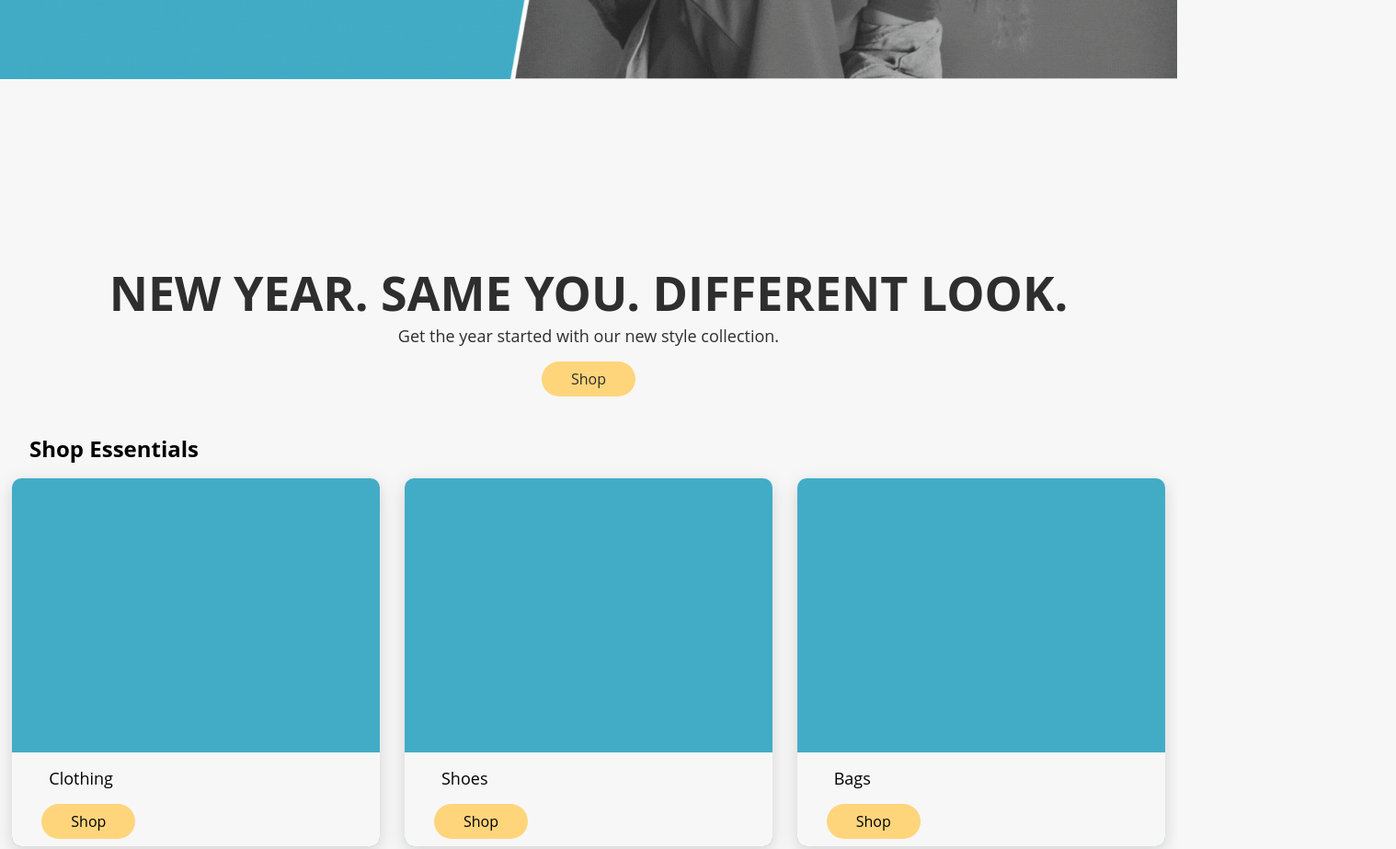
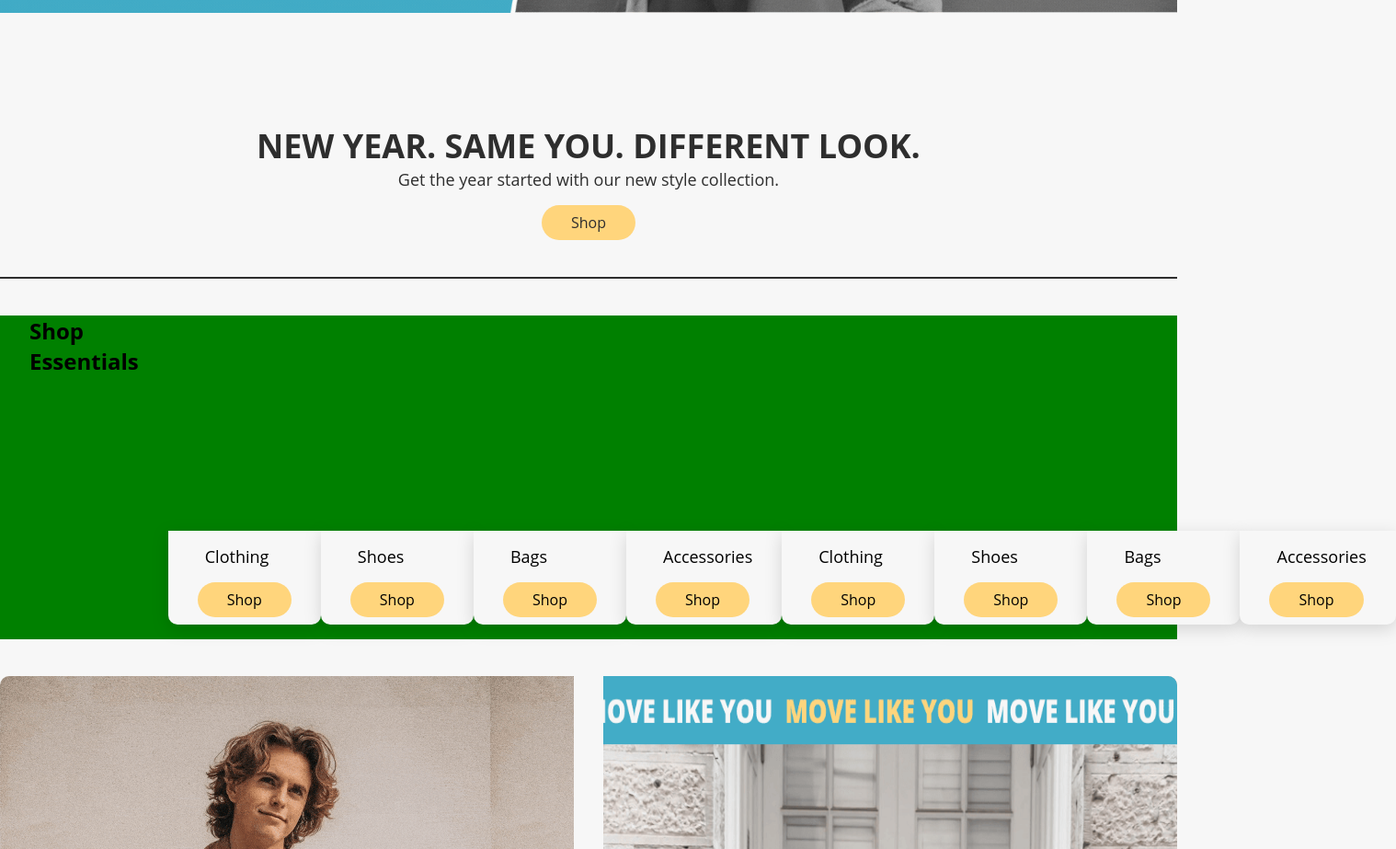
Before and after one commit to keithhortn/Square-Plus-Web, a plain HTML site: page html/index.html in a window 1280 px wide. Shown: the part 980-1903 px from the top of the page at 92% size, 1518 px wide, since content can reach past the window. Drawn offline with Linux system fonts and the light colour scheme.

Commit message:
change layout of navigation section

```diff
--- a/html/index.html
+++ b/html/index.html
@@ -120,9 +120,9 @@
           <div class="top-shop-cta-container">
             <a href="#" class="cta-link">
               <div class="top-cta-wrapper">
-                <h1 class="cta-statement">
+                <h2 class="cta-statement">
                   new year. same you. different look.
-                </h1>
+                </h2>
                 <p class="cta-sub">
                   Get the year started with our new style collection.
                 </p>
@@ -132,12 +132,38 @@
           </div>
         </section>
 
+        <div class="divider section-margin-below"></div>
+
         <!-- Shop Essentials -->
         <section>
           <div class="essentials-main-container section-margin-below">
             <div class="flex-container">
               <div class="section-title">
                 <h3>Shop Essentials</h3>
+              </div>
+              <div class="fe-item clothing simple-box-shadow">
+                <div class="inner-info-container">
+                  <p>Clothing</p>
+                  <a href="#" class="shop-btn">Shop</a>
+                </div>
+              </div>
+              <div class="fe-item shoes simple-box-shadow">
+                <div class="inner-info-container">
+                  <p>Shoes</p>
+                  <a href="#" class="shop-btn">Shop</a>
+                </div>
+              </div>
+              <div class="fe-item bags simple-box-shadow">
+                <div class="inner-info-container">
+                  <p>Bags</p>
+                  <a href="#" class="shop-btn">Shop</a>
+                </div>
+              </div>
+              <div class="fe-item accessories simple-box-shadow">
+                <div class="inner-info-container">
+                  <p>Accessories</p>
+                  <a href="#" class="shop-btn">Shop</a>
+                </div>
               </div>
               <div class="fe-item clothing simple-box-shadow">
                 <div class="inner-info-container">
--- a/js/index.js
+++ b/js/index.js
@@ -31,10 +31,10 @@ function hideSpinner() {
 }
 
 // Essential Section
-const clothingBox = document.querySelector(".clothing");
-const shoesBox = document.querySelector(".shoes");
-const bagsBox = document.querySelector(".bags");
-const accessoriesBox = document.querySelector(".accessories");
+const clothingBox = document.getElementsByClassName("clothing");
+const shoesBox = document.getElementsByClassName("shoes");
+const bagsBox = document.getElementsByClassName("bags");
+const accessoriesBox = document.getElementsByClassName("accessories");
 
 clothingBox.style.backgroundImage = "url(/images/es-clothing.jpg/)"; // update images here
 clothingBox.style.backgroundColor = "var(--blue-ish)"; // temp color
--- a/scss/globals/_boilerplate.scss
+++ b/scss/globals/_boilerplate.scss
@@ -22,7 +22,6 @@ body {
   justify-content: space-between;
   align-items: center;
   max-width: 2000px;
-  padding: 0 1rem;
   flex-wrap: wrap;
 }
 
@@ -35,10 +34,15 @@ body {
 }
 
 .main-wrapper {
-  max-width: 100rem;
+  max-width: 1600px;
   margin: 0 auto;
 }
 
 .section-margin-below {
   margin-bottom: 2.5rem;
 }
+
+.divider {
+  width: 100%;
+  border: solid 1px var(--almost-black);
+}
--- a/scss/styles.scss
+++ b/scss/styles.scss
@@ -37,6 +37,8 @@
 }
 
 // Styles for Navigation
+
+// Styles for hamburger button and sidebar navigation
 .hamburger-container {
   // background-color: orange;
   width: 1.25rem;
@@ -107,10 +109,12 @@
 // Styles for Sale Boxes Area
 .sale-boxes-container {
   display: flex;
-  justify-content: space-evenly;
+  justify-content: space-between;
   width: 100%;
+  margin-top: 5rem;
   .sb-flex {
     width: 100%;
+    justify-content: space-between;
   }
   .sale-box {
     background-color: var(--blue-ish);
@@ -127,7 +131,7 @@
     color: var(--almost-white);
   }
   .st-target {
-    font-size: var(--header3);
+    font-size: var(--body);
     text-transform: uppercase;
     font-weight: 600;
   }
@@ -143,19 +147,18 @@
 
 // Styles for Hero Section
 .hero-container {
-  height: 59.5rem;
+  height: 50rem;
   width: 100%;
   background-image: url("/media/shoe-sale.gif");
   background-size: contain;
   background-repeat: no-repeat;
   background-position: center;
-  margin: 0;
+  // margin: 0;
 }
 
 // STYLES FOR MAIN SECTION
 // Styles for Shop CTA
 .top-shop-cta-container {
-  // background-color: var(--orange-ish);
   display: flex;
   flex-direction: column;
   justify-content: center;
@@ -192,16 +195,18 @@
   width: 100%;
   display: flex;
   justify-content: center;
+  // overflow: hidden;
+  background-color: rgb(235, 235, 235);
+  flex-direction: column;
   .flex-container {
     display: flex;
-    flex-wrap: wrap;
-    justify-content: center;
-    // margin-bottom: 5rem;
-    // background-color: orange;
+    width: 100%;
+    justify-content: start;
+    background-color: green;
   }
   .fe-item {
-    width: 25rem;
-    height: 25rem;
+    width: 20rem;
+    height: 20rem;
     background-position: center;
     background-repeat: no-repeat;
     background-size: cover;
@@ -265,7 +270,7 @@
     filter: drop-shadow(0 0 0.75rem #404040);
   }
   .mly-target {
-    position: relative;
+    // position: relative;
     width: 50%;
     border-left: solid 1rem #f7f7f7;
     border-radius: 0 10px 10px 0;
```
Also changed, not shown: dist/styles.css, 1 other file.
